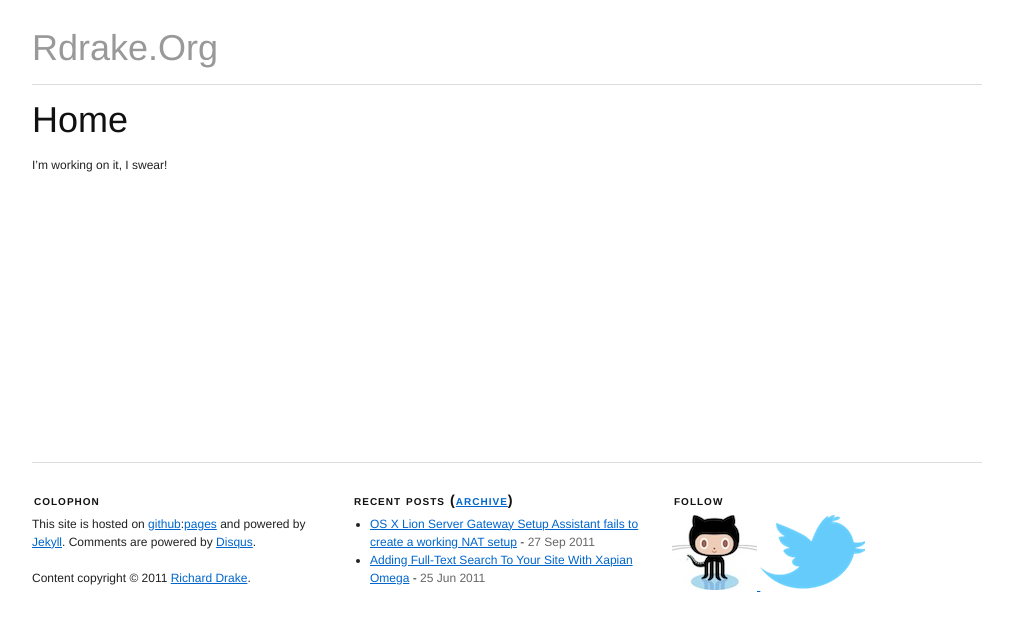
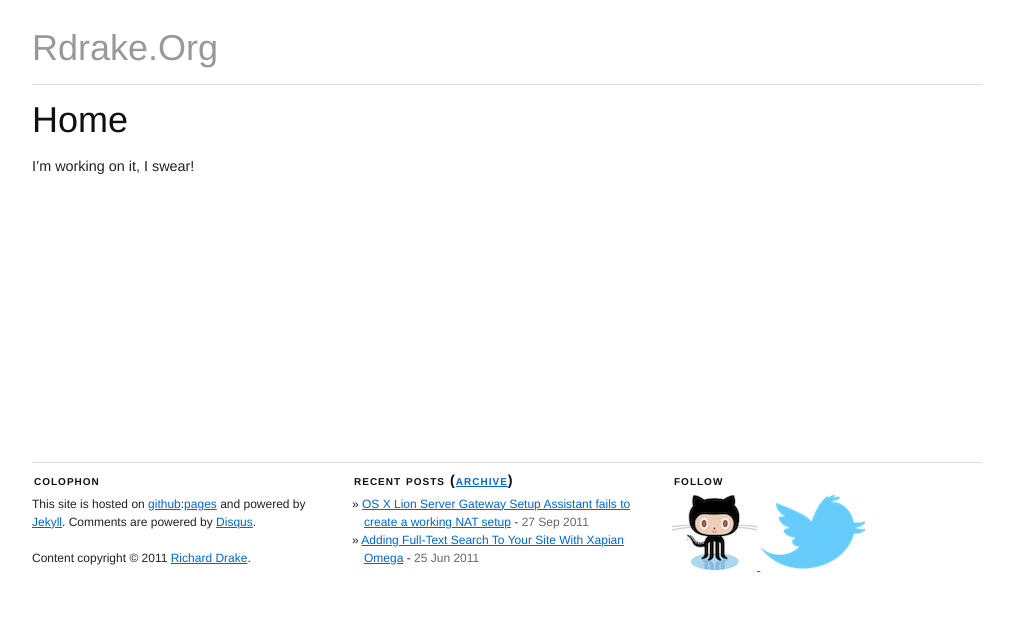
Before and after one commit to rdrake/rdrake.github.com, a Jekyll site: the page built from index.md, in a window 1280 px wide. Shown: the top 631 px of the page, without its empty margins (133-1146 px from the left). Built offline with Jekyll 4.4.1, drawn with Linux system fonts in a browser that asks for light colours.

Commit message:
Simplified CSS, minor layout tweaks.

```diff
--- a/_layouts/default.html
+++ b/_layouts/default.html
@@ -16,24 +16,20 @@
 		<link rel="stylesheet" type="text/css" href="/assets/css/style.css" />
 		<script src="/assets/js/anal.js"></script>
 	</head>
-	<body>
-		<div id="wrapper" class="container">
+	<body class="container">
 		<header class="span-24 last">
 			<h1><a href="/">rdrake.org</a></h1>
 			<hr />
 		</header>
-
 		<section id="content" class="clear span-24 last">
 			<h1>{{ page.title }}</h1>
 			{{ content }}
 		</section>
-
 		<footer>
 			<hr />
 			<div id="left-col" class="clear span-8">
 				<h3 class="caps">Colophon</h3>
-					<p>This site is hosted on <a href="http://github.com/">github</a>:<a href="http://pages.github.com/">pages</a> and powered by <a href="http://jekyllrb.com/">Jekyll</a>.  Comments are powered by <a href="http://disqus.com/"><span class="logo-disqus">Disqus</span></a>.</p>
-					<p>Content copyright &copy; 2011 <a href="mailto:rdrake@rdrake.org">Richard Drake</a>.</p>
+				<p>This site is hosted on <a href="http://github.com/">github</a>:<a href="http://pages.github.com/">pages</a> and powered by <a href="http://jekyllrb.com/">Jekyll</a>.  Comments are powered by <a href="http://disqus.com/"><span class="logo-disqus">Disqus</span></a>.</p>					<p>Content copyright &copy; 2011 <a href="mailto:rdrake@rdrake.org">Richard Drake</a>.</p>
 			</div>
 			<div id="mid-col" class="span-8">
 				<h3 class="caps">Recent Posts (<a href="/posts">Archive</a>)</h3>
@@ -55,6 +51,5 @@
 				</p>
 			</div>
 		</footer>
-		</div>
 	</body>
 </html>
--- a/assets/css/style.css
+++ b/assets/css/style.css
@@ -1,26 +1,26 @@
+/* Centre and fix width the design */
 #wrapper {
 	margin-left: auto;
 	margin-right: auto;
 	width: 950px;
 }
 
-#sidebar ul {
-	font-size: 100%;
+/* Centre figures */
+#content p > a > img {
+	display: block;
+	margin: 0 auto;
 }
 
+/* Pimp out the titles */
 h1 {
 	text-transform: capitalize;
-}
-
-p > a > img {
-	display: block;
-	margin: 0 auto;
 }
 
 h2 {
 	text-transform: uppercase;
 }
 
+/* Stylize the header */
 header {
 	padding-top: 30px;
 }
@@ -30,30 +30,35 @@ header > h1 > a {
 	color: #999;
 }
 
-.caps {
-	padding-top: 20px;
-}
-
+/* Take care of a case where the content (image, code, etc.) overflows */
 #content {
 	overflow: auto;
 	min-height: 30em;
 }
 
-#sidebar ul {
+/* Pimp out the recent posts list */
+footer ul {
 	list-style: none;
 	margin-left: 0;
 	padding-left: 1em;
 	text-indent: -1em;
 }
 
-#sidebar ul li:before {
+footer ul li:before {
 	content: "\00BB \0020";
 }
 
+/* Make post content moar large */
+#content p, #content li {
+	font-size: 120%;
+}
+
+/* Date goes to the right */
 .date {
 	text-align: right;
 }
 
+/* Somewhat nicer code display */
 pre {
 	display: block;
 	font-family: Consolas, 'Courier New', Courier, Fixed, monospace;
@@ -64,7 +69,3 @@ pre {
 	margin: 1em 0 1em 0;
 	font-weight: normal!important;
 }
-
-.contact-link > img {
-	display: inline;
-}
```
Lines whose indentation alone changed are shown as unchanged.
